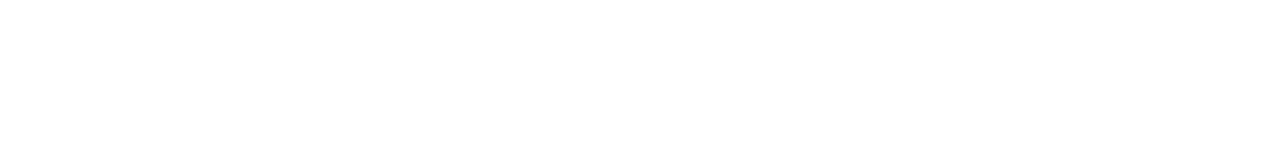
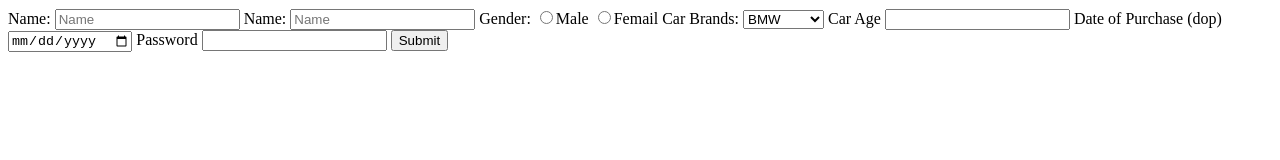
Before and after one commit to acciojob/car-insurance-form-coder123454321, a website: page main.html in a window 1280 px wide. Drawn offline with Linux system fonts and the light colour scheme.

Commit message:
created a submission

```diff
--- a/main.html
+++ b/main.html
@@ -8,6 +8,39 @@
 
 <body>
 	<!-- the entire body must be written by student -->
+	<form method="post">
+		<label for="name">Name:</label>
+		<input type="text" id="name" placeholder="Name" required>
+
+		<label for="name">Name:</label>
+		<input type="text" id="name" placeholder="Name" required>
+
+		<label>Gender:</label>
+		<label>
+			<input type="radio" required name="gender" value="mail">Male
+		</label>
+		<label>
+			<input type="radio" name="gender" value="femail">Femail
+		</label>
+
+		<label for="cars">Car Brands:</label>
+		<select id="cars" name="cars">
+			<option value="BMW">BMW</option>
+			<option value="Audi">Audi</option>
+			<option value="Mercedez">Mercedez</option>
+		</select>
+
+		<label for="carage">Car Age</label>
+		<input type="number" required id="carage">
+
+		<label for="dop">Date of Purchase (dop)</label>
+		<input type="date" required id="dop">
+
+		<label for="password">Password</label>
+		<input type="password" required id="password">
+
+		<button type="submit">Submit</button>
+	</form>
     <script type="text/javascript" src="./script.js">
 </script>
 
```
